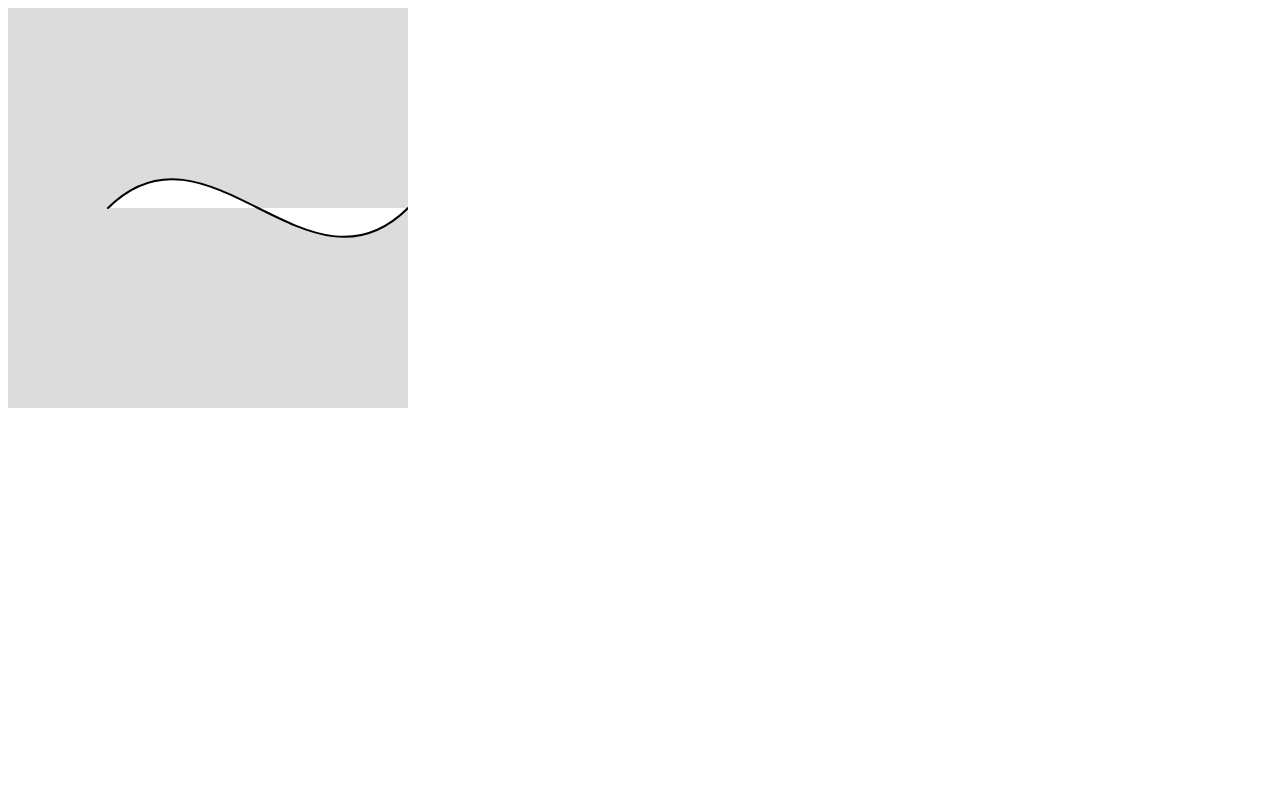
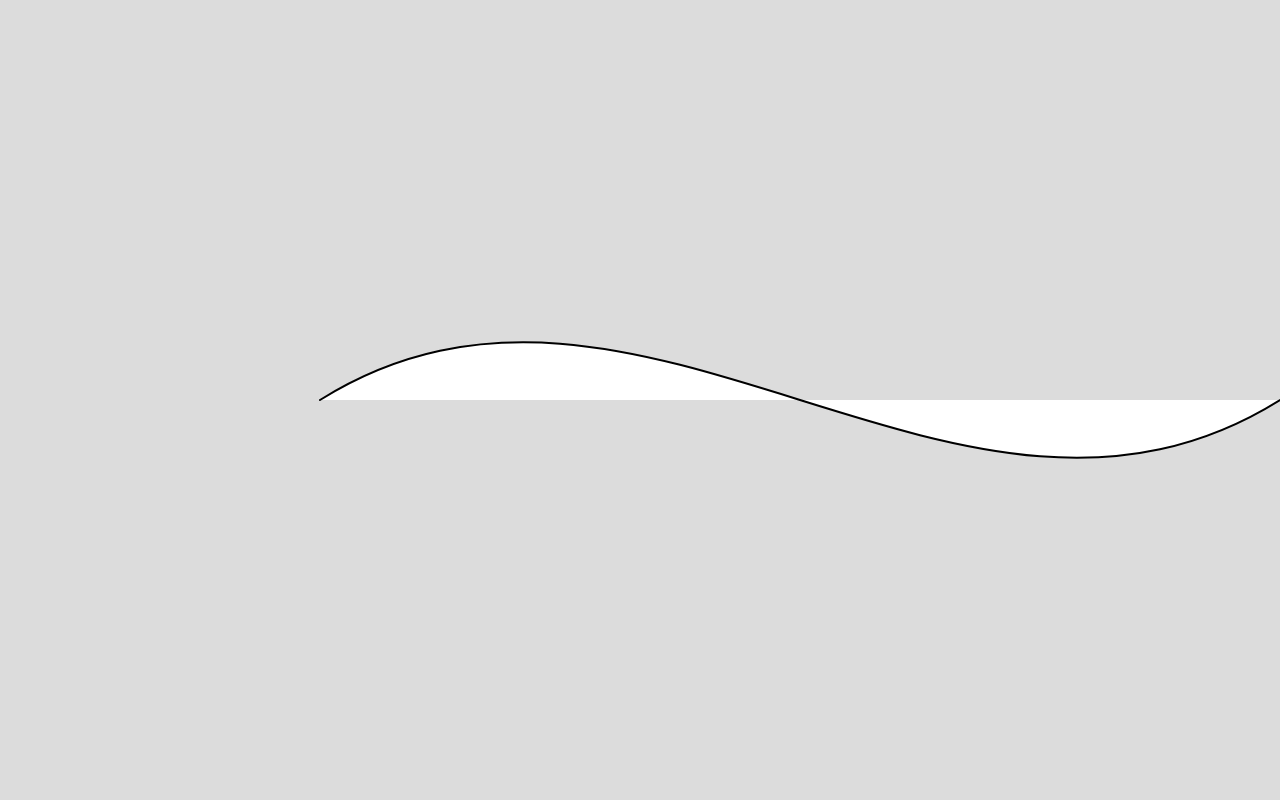
Before and after one commit to TraceOfHumanity/bezier-curves, a React (Create React App) app: page / in a window 1280 px wide. Built offline with nearby package versions, Linux system fonts and the light colour scheme; the HTML template or start-up script is replaced by a standard one.

Commit message:
canvas resize

```diff
--- a/package.json
+++ b/package.json
@@ -7,7 +7,8 @@
     "react": "^18.2.0",
     "react-dom": "^18.2.0",
     "react-p5": "^1.3.35",
-    "react-scripts": "5.0.1"
+    "react-scripts": "5.0.1",
+    "sass": "^1.63.6"
   },
   "scripts": {
     "start": "react-scripts start",
--- a/src/App.js
+++ b/src/App.js
@@ -1,5 +1,6 @@
 import React from "react";
 import Bezier from "./components/Bezier";
+import "./main.scss";
 
 function App() {
   return (
--- a/src/components/Bezier.jsx
+++ b/src/components/Bezier.jsx
@@ -7,7 +7,9 @@ const Bezier = () => {
   useEffect(() => {
     const sketch = (p) => {
       p.setup = () => {
-        p.createCanvas(400, 400);
+        const width = window.innerWidth;
+        const height = window.innerHeight;
+        p.createCanvas(width, height);
       };
 
       p.draw = () => {
@@ -15,10 +17,10 @@ const Bezier = () => {
         p.stroke(0);
         p.strokeWeight(2);
 
-        const p0 = { x: 100, y: 200 };
-        const p1 = { x: 200, y: 100 };
-        const p2 = { x: 300, y: 300 };
-        const p3 = { x: 400, y: 200 };
+        const p0 = { x: 0.25 * p.width, y: 0.5 * p.height };
+        const p1 = { x: 0.5 * p.width, y: 0.25 * p.height };
+        const p2 = { x: 0.75 * p.width, y: 0.75 * p.height };
+        const p3 = { x: p.width, y: 0.5 * p.height };
 
         p.bezier(p0.x, p0.y, p1.x, p1.y, p2.x, p2.y, p3.x, p3.y);
       };
--- /dev/null
+++ b/src/main.scss
@@ -0,0 +1,8 @@
+* {
+  padding: 0;
+  margin: 0;
+  box-sizing: border-box;
+}
+body {
+  overflow: hidden;
+}
```
Also changed, not shown: 1 other file (tests, documents, lock files or other folders).
